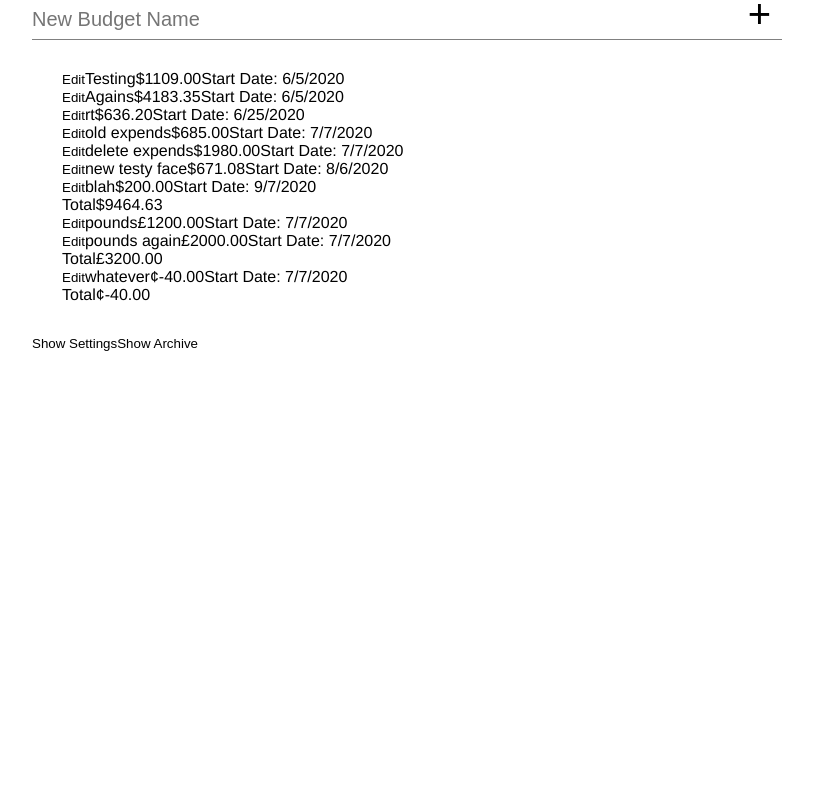
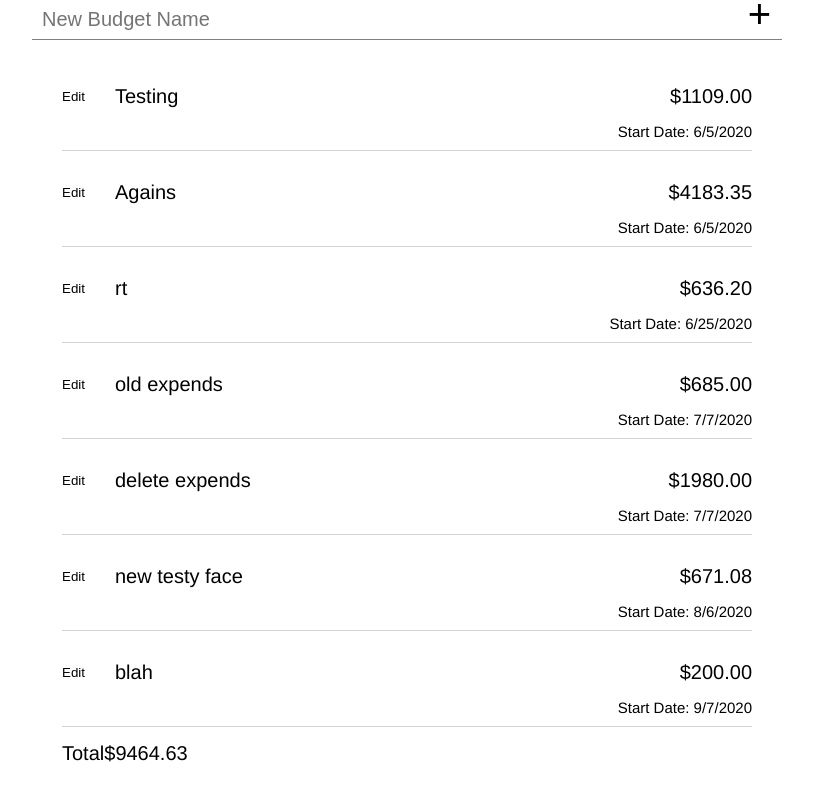
Before and after one commit to helloRupa/simply-budget, a React (Create React App) app: page / in a window 1280 px wide. Shown: the top 800 px of the page, without its empty margins (233-1046 px from the left). Built offline with nearby package versions, Linux system fonts and the light colour scheme; no server answers; data requests are answered from the project's data file; the HTML template or start-up script is replaced by a standard one.

Commit message:
Add basic styling of item in budgets menu

```diff
--- a/src/components/dashboard/Budget.js
+++ b/src/components/dashboard/Budget.js
@@ -23,23 +23,27 @@ function Budget({
   };
 
   return (
-    <div>
-      <button onClick={() => setShowBudgetSettings(true)}>Edit</button>
-      <span onClick={handleClick}>
-        <span className="budget-name">{name}</span>
-        <span className="budget-currency">{currency}</span>
-        <span className="budget-tracking">
-          {formattedSingleBudgetTracking(expenditures, budget)}
-        </span>
-        <span>Start Date: {displayDate(startDate)}</span>
-      </span>
+    <>
+      <div className="budget-menu-item">
+        <div className="flex-horizontal">
+        <button onClick={() => setShowBudgetSettings(true)}>Edit</button>
+        <div onClick={handleClick} className="budget-menu-item-details">
+          <span className="budget-name">{name}</span>
+          <span className="budget-tracking">
+            {currency}{formattedSingleBudgetTracking(expenditures, budget)}
+          </span>
+        </div>
+        </div>
+
+        <p className="start-date">Start Date: {displayDate(startDate)}</p>
+      </div>
 
       <div>
         {showBudgetSettings ?
           <BudgetSettings {...{ budget, setShowBudgetSettings }} /> : null
         }
       </div>
-    </div>
+    </>
   )
 }
 
--- a/src/index.css
+++ b/src/index.css
@@ -25,6 +25,7 @@ form.create-budget {
 .create-budget input[type="text"] {
   flex: 30;
   font-size: 1.25em;
+  padding-left: 10px;
 }
 
 .create-budget input[type="submit"] {
@@ -38,4 +39,46 @@ form.create-budget {
 .budgets-menu {
   width: 100%;
   padding: 30px;
+  font-size: 1.25em;
 }
+
+.budgets-menu ul {
+  margin-bottom: 30px;
+}
+
+.budgets-menu li {
+  margin-bottom: 15px;
+  border-bottom: 1px solid lightgray;
+  padding-bottom: 10px;
+}
+
+.budget-menu-item {
+  width: 100%;
+}
+
+.budget-menu-item-details {
+  margin-left: 15px;
+  cursor: pointer;
+  padding: 15px 0;
+  display: flex;
+  justify-content: space-between;
+  width: 100%;
+}
+
+.budget-menu-item-details .budget-name {
+  margin-left: 15px;
+}
+
+.budget-menu-item-details .budget-tracking {
+  float: right;
+}
+
+.budget-menu-item .start-date {
+  text-align: right;
+  font-size: 0.75em;
+}
+
+.flex-horizontal {
+  display: flex;
+  justify-content: flex-start;
+}
--- a/src/reset.css
+++ b/src/reset.css
@@ -1,4 +1,4 @@
-html, body, section, div, form, input, button, ul, ol, p, h1, h2, h3 {
+html, body, section, div, form, input, button, ul, ol, p, h1, h2, h3, p {
   margin: 0;
   padding: 0;
   background-color: transparent;
```
